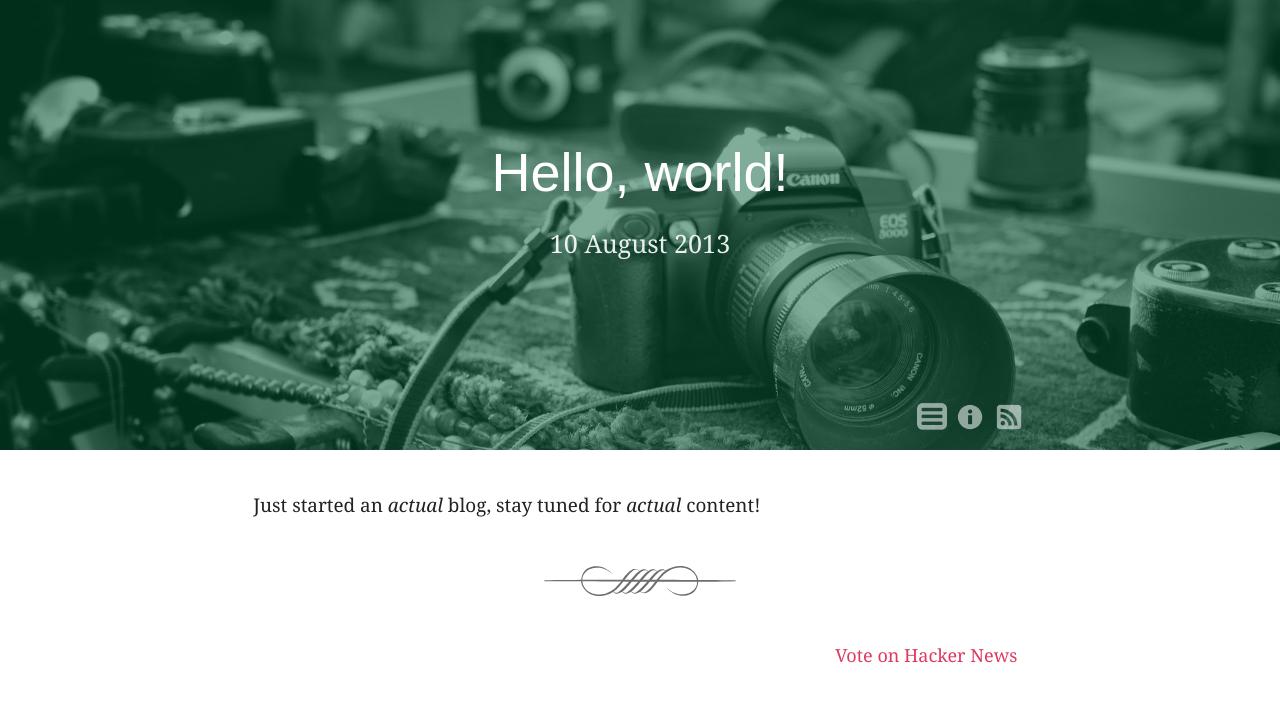
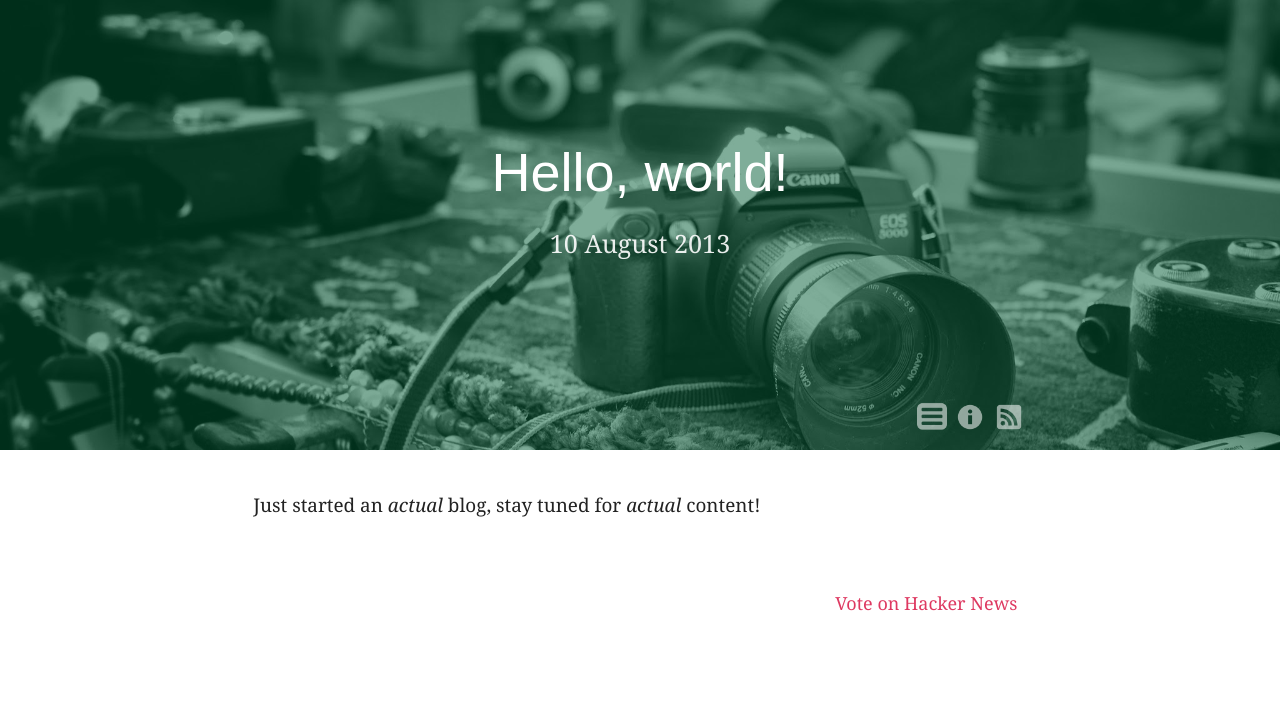
Before and after one commit to mihneadb/mihneadb.github.io, a Jekyll site: the page built from _posts/2013-08-10-hello-world.md, in a window 1280 px wide. Shown: the top 702 px of the page. Built offline with Jekyll 4.4.1, drawn with Linux system fonts in a browser that asks for light colours; Markdown is read by kramdown in place of the engine named in the settings; comment, search, counter and statistics services are not loaded.

Commit message:
Remove footer ornament.

```diff
--- a/_layouts/post.html
+++ b/_layouts/post.html
@@ -17,16 +17,6 @@
         <p></p>
     </div>
 
-    <div class="row">
-        <div class="ornament">
-            <img src="/img/ornament.svg" />
-        </div>
-    </div>
-
-    <div class="row">
-        <!--just empty space-->
-        <p></p>
-    </div>
     <div class="row">
         <!--just empty space-->
         <p></p>
--- a/index.html
+++ b/index.html
@@ -12,9 +12,3 @@ homepage: true
         </li>
     {% endfor %}
 </ul>
-
-<div class="row">
-    <div class="ornament">
-        <img src="/img/ornament.svg"/>
-    </div>
-</div>
```
